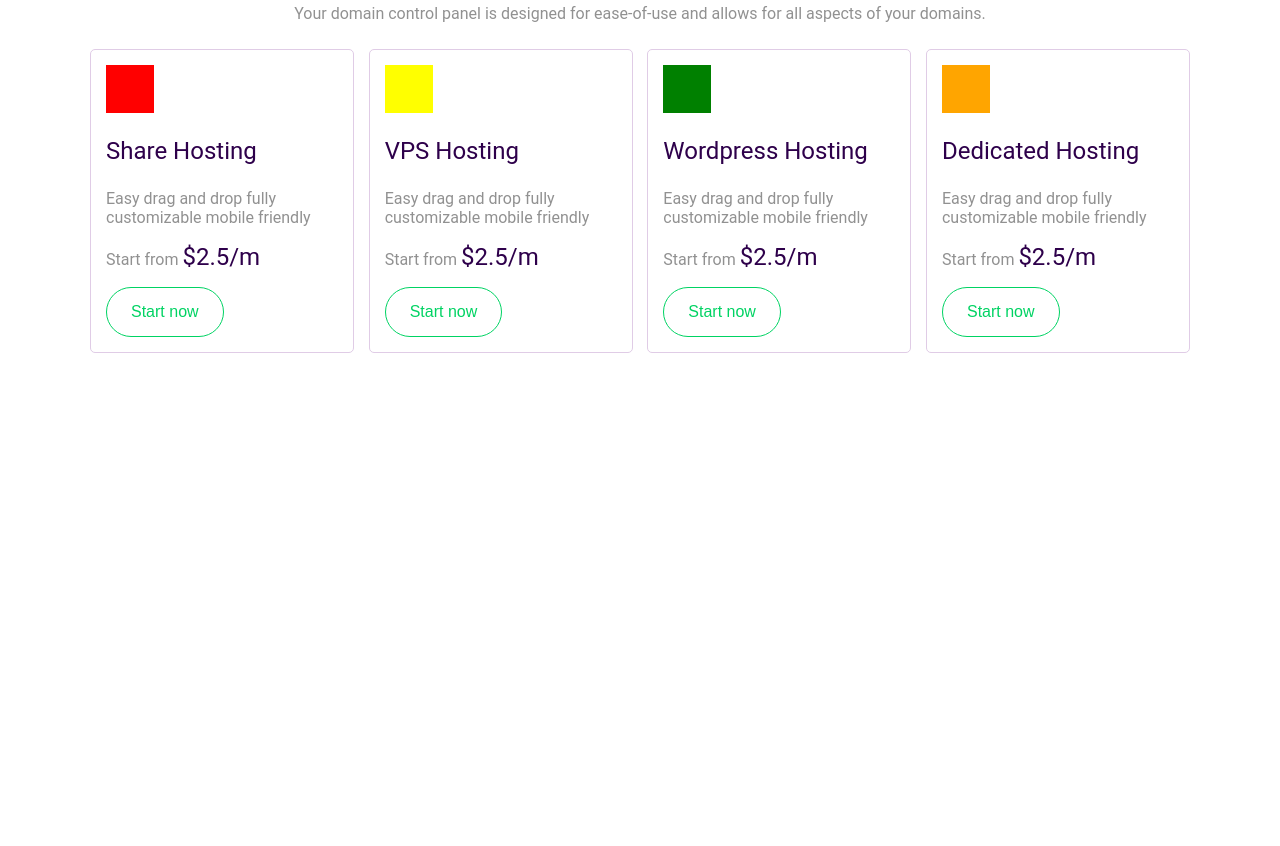
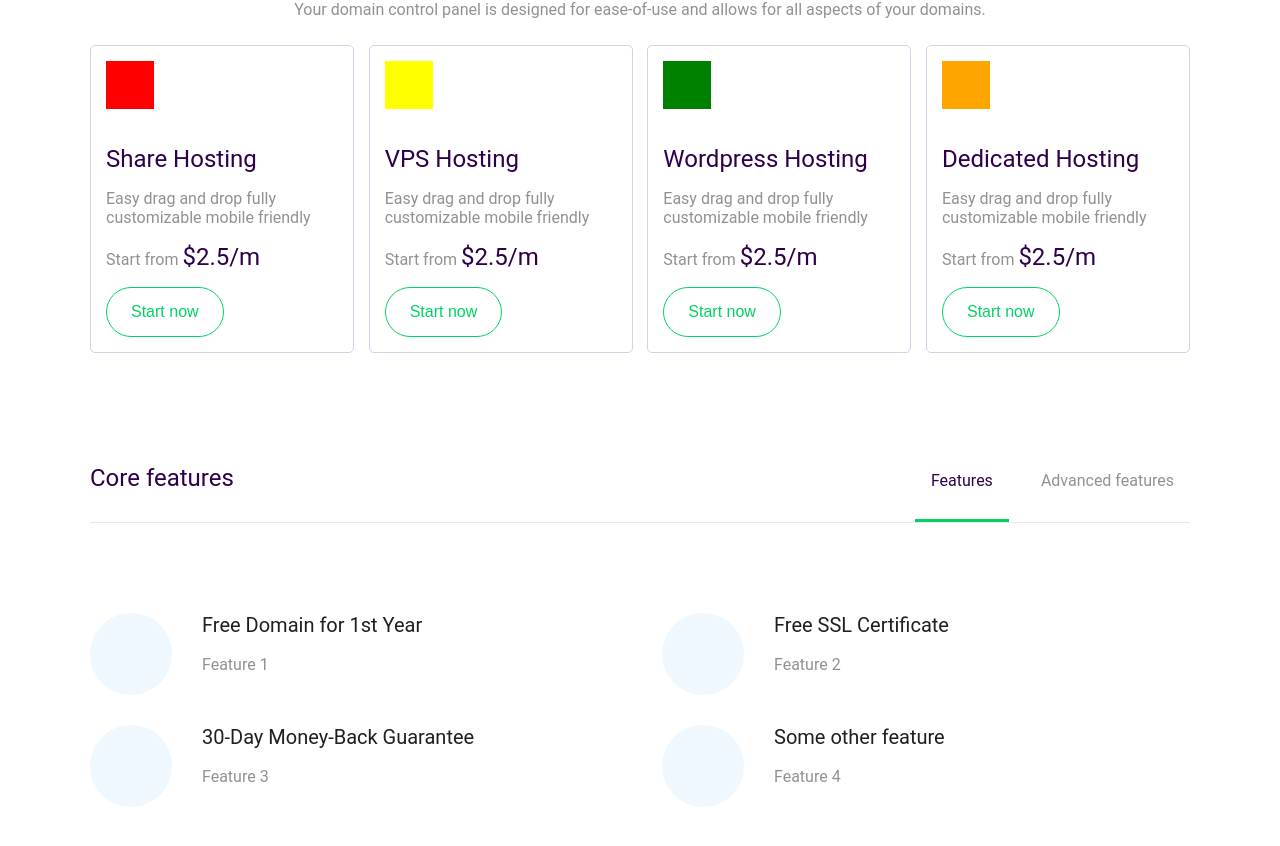
Before and after one commit to malk1405/hostza, a React (Create React App) app: page / in a window 1280 px wide. Shown: the part 916-1762 px from the top of the page. Before the commit the page ends 1279 px from the top, so only its background shows below. Built offline with nearby package versions, Linux system fonts and the light colour scheme; the HTML template or start-up script is replaced by a standard one.

Commit message:
Добавил секцию features

```diff
--- /dev/null
+++ b/src/components/Home/Features/Features.css
@@ -0,0 +1,124 @@
+.features {
+  padding-bottom: 100px;
+  padding-top: 100px;
+}
+
+.features__header {
+  align-items: baseline;
+  border-bottom: 1px solid #efe5f2;
+  margin-bottom: 90px;
+}
+
+@media (min-width: 768px) {
+  .features__header {
+    display: flex;
+  }
+}
+
+.features__title {
+  color: #2e004b;
+  flex-grow: 1;
+  font-size: 1.5rem;
+  margin-bottom: 8px;
+}
+
+.features__tab {
+  display: inline-block;
+}
+
+.features__tab input {
+  display: none;
+}
+
+.features__tab label {
+  color: #919191;
+  cursor: pointer;
+  display: inline-block;
+  font-size: 0.8rem;
+  margin-left: 1em;
+  padding: 0.5em 1em 2em;
+  position: relative;
+}
+
+.features__tab input:checked + label {
+  color: #2e004b;
+}
+
+.features__tab input:checked + label::after {
+  background-color: #00d363;
+  bottom: 0;
+  content: "";
+  position: absolute;
+  height: 3px;
+  left: 0;
+  right: 0;
+}
+
+@media (min-width: 768px) {
+  .features__tab label {
+    font-size: 1rem;
+  }
+}
+
+.tab-pane {
+  display: none;
+}
+
+.tab-pane--active {
+  display: block;
+  margin-bottom: 30px;
+}
+
+.feature {
+  margin-bottom: 30px;
+}
+
+.feature__icon {
+  background-color: #eff7ff;
+  border-radius: 50%;
+  height: 82px;
+  margin-bottom: 30px;
+  width: 82px;
+}
+
+.feature:hover .feature__icon {
+  background-color: #886cfe;
+}
+
+.feature__title {
+  color: #1f1f1f;
+  font-size: 1.25rem;
+  margin-bottom: 0.5em;
+}
+
+.feature__text {
+  color: #919191;
+  line-height: 1.5em;
+}
+
+@media (min-width: 768px) {
+  .feature {
+    display: flex;
+  }
+
+  .feature__icon {
+    flex-shrink: 0;
+    margin-bottom: 0;
+  }
+
+  .feature__info {
+    padding-left: 30px;
+  }
+}
+
+@media (min-width: 1200px) {
+  .tab-pane--active {
+    display: flex;
+    flex-wrap: wrap;
+    justify-content: space-between;
+  }
+
+  .feature {
+    flex-basis: 48%;
+  }
+}
--- /dev/null
+++ b/src/components/Home/Features/Features.js
@@ -0,0 +1,92 @@
+import React, { useState, useEffect } from "react";
+
+import "./Features.css";
+
+const tabs = [
+  {
+    id: "general",
+    text: "Features",
+    features: [
+      { name: "Free Domain for 1st Year", text: "Feature 1" },
+      { name: "Free SSL Certificate", text: "Feature 2" },
+      { name: "30-Day Money-Back Guarantee", text: "Feature 3" },
+      { name: "Some other feature", text: "Feature 4" }
+    ]
+  },
+  {
+    id: "advanced",
+    text: "Advanced features",
+    features: [
+      { name: "Free Domain for 1st Year", text: "Advanced Feature 1" },
+      { name: "Free SSL Certificate", text: "Advanced Feature 2" },
+      { name: "30-Day Money-Back Guarantee", text: "Advanced Feature 3" },
+      { name: "Spam Protection", text: "Advanced Feature 4" },
+      {
+        name: "Some other feature",
+        text:
+          "Nulla esse aute elit elit labore commodo exercitation proident quis magna ipsum dolore. Proident nostrud aliquip consequat tempor proident. Nulla laboris ullamco duis laborum nulla non sit minim excepteur aliquip magna fugiat. Ut cillum et dolor quis nisi deserunt proident cupidatat pariatur."
+      }
+    ]
+  }
+];
+
+function Features() {
+  const [option, setOption] = useState(tabs[0].id);
+  const [tabsHeader, setTabsHeader] = useState([]);
+  const [tabsBody, setTabsBody] = useState([]);
+
+  const onChange = e => {
+    setOption(e.target.value);
+  };
+
+  useEffect(() => {
+    setTabsHeader(
+      tabs.map(({ id, text }) => (
+        <li className="features__tab" key={id}>
+          <input
+            type="radio"
+            name="feature"
+            id={`${id}-features`}
+            value={id}
+            checked={option === id}
+            onChange={onChange}
+          ></input>
+          <label htmlFor={`${id}-features`}>{text}</label>
+        </li>
+      ))
+    );
+
+    setTabsBody(
+      tabs.map(({ id, features }) => (
+        <section
+          className={`tab-pane${option === id ? " tab-pane--active" : ""}`}
+          key={`${id}_feature`}
+        >
+          {features.map(({ text, name }, i) => (
+            <section className="feature" key={`${id}_feature_${i}`}>
+              <div className="feature__icon"></div>
+              <div className="feature__info">
+                <h3 className="feature__title">{name}</h3>
+                <p className="feature__text">{text}</p>
+              </div>
+            </section>
+          ))}
+        </section>
+      ))
+    );
+  }, [option]);
+
+  return (
+    <section className="container features">
+      <section className="features__header">
+        <h2 className="features__title">Core features</h2>
+        <div className="features__tabs">
+          <ul>{tabsHeader}</ul>
+        </div>
+      </section>
+      <section className="features__body">{tabsBody}</section>
+    </section>
+  );
+}
+
+export default Features;
--- a/src/components/Home/Home.js
+++ b/src/components/Home/Home.js
@@ -1,6 +1,7 @@
 import React from "react";
 import Intro from "./Intro/Intro";
 import Hosting from "./Hosting/Hosting";
+import Features from "./Features/Features";
 
 function Home() {
   return (
@@ -9,6 +10,7 @@
         <Intro></Intro>
         <Hosting></Hosting>
       </main>
+      <Features></Features>
     </React.Fragment>
   );
 }
--- a/src/components/Home/Hosting/hosting.css
+++ b/src/components/Home/Hosting/hosting.css
@@ -58,6 +58,10 @@
   color: #919191;
 }
 
+.hosting__plan .plan__title {
+  margin-top: 1.5em;
+}
+
 @media (min-width: 768px) {
   .hosting__plans {
     display: flex;
--- a/src/index.css
+++ b/src/index.css
@@ -15,12 +15,22 @@
 h5,
 h6 {
   font-weight: normal;
+  margin: 0;
+  padding: 0;
+}
+
+ul,
+li {
+  list-style: none;
+  margin: 0;
+  padding: 0;
 }
 
 .container {
   margin: 0 auto;
   max-width: 540px;
-  padding: 0 20px;
+  padding-left: 20px;
+  padding-right: 20px;
   width: 100%;
 }
 
```
